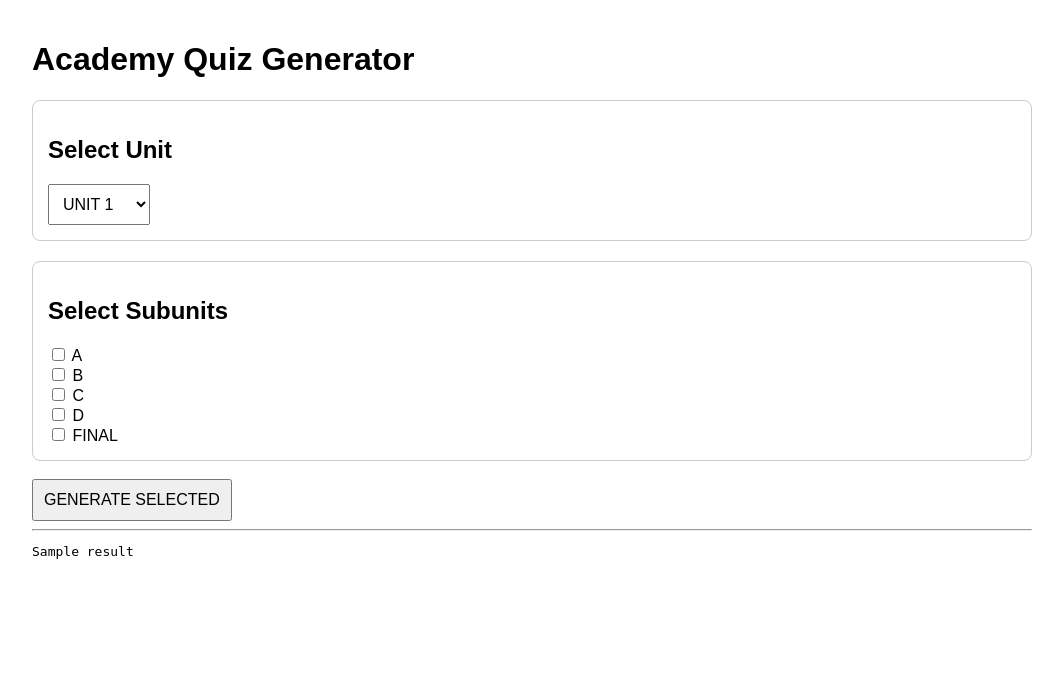
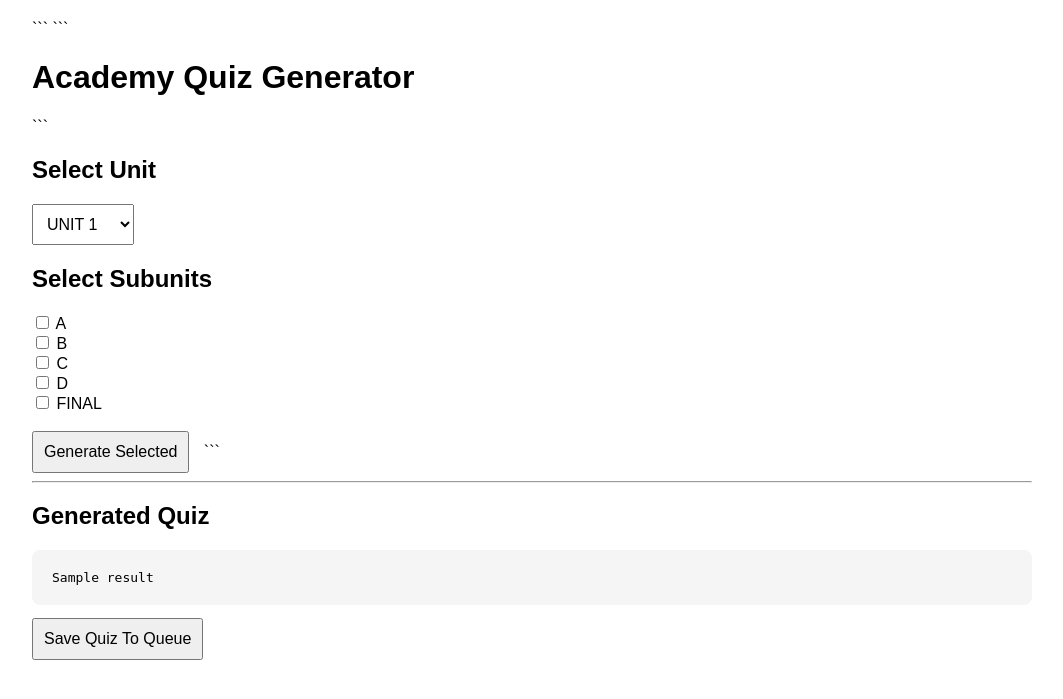
Before and after one commit to prorlandotroncoso-afk/academy-generator, a Flask app: template templates/index.html in a window 1280 px wide. Shown: the top 699 px of the page, without its empty margins (108-1171 px from the left). Run offline with Flask 3, Linux system fonts and the light colour scheme; the template is opened without the code that fills it: most values are stand-ins (such as "Sample title", 1, 10 or a date in 2020).

Commit message:
restore save quiz button and queue frontend

````diff
--- a/templates/index.html
+++ b/templates/index.html
@@ -1,8 +1,10 @@
 <!DOCTYPE html>
+
 <html>
 <head>
     <title>Academy Generator</title>
 
+```
 <style>
 
     body{
@@ -12,20 +14,27 @@
         padding:20px;
     }
 
-        select,
-        button{
+    select,button{
         padding:10px;
         font-size:16px;
+        margin-right:10px;
     }
 
-        .box{
-            margin-top:20px;
-            padding:15px;
-            border:1px solid #ccc;
+    pre{
+        background:#f5f5f5;
+        padding:20px;
+        white-space:pre-wrap;
         border-radius:8px;
     }
 
+    #saveResult{
+        margin-top:15px;
+        font-weight:bold;
+    }
+
 </style>
+```
+
 </head>
 
 <body>
@@ -34,8 +43,7 @@
 
 <form method="POST">
 
-    <div class="box">
-
+```
 <h2>Select Unit</h2>
 
 <select name="unit">
@@ -53,38 +61,30 @@
 
 </select>
 
-    </div>
-
-    <div class="box">
-
 <h2>Select Subunits</h2>
 
 <label>
     <input type="checkbox" name="subunits" value="A">
     A
 </label>
-
 <br>
 
 <label>
     <input type="checkbox" name="subunits" value="B">
     B
 </label>
-
 <br>
 
 <label>
     <input type="checkbox" name="subunits" value="C">
     C
 </label>
-
 <br>
 
 <label>
     <input type="checkbox" name="subunits" value="D">
     D
 </label>
-
 <br>
 
 <label>
@@ -92,13 +92,12 @@
     FINAL
 </label>
 
-    </div>
-
-    <br>
+<br><br>
 
 <button type="submit">
-        GENERATE SELECTED
+    Generate Selected
 </button>
+```
 
 </form>
 
@@ -106,7 +105,49 @@
 
 <hr>
 
-<pre>{{ result }}</pre>
+<h2>Generated Quiz</h2>
+
+<pre id="quizContent">{{ result }}</pre>
+
+<button id="saveQuizBtn">
+    Save Quiz To Queue
+</button>
+
+<div id="saveResult"></div>
+
+<script>
+
+document
+.getElementById("saveQuizBtn")
+.addEventListener("click", async () => {
+
+    const quizText =
+        document.getElementById("quizContent").innerText;
+
+    const response = await fetch(
+        "/save_quiz",
+        {
+            method: "POST",
+
+            headers: {
+                "Content-Type": "application/json"
+            },
+
+            body: JSON.stringify({
+                title: "Generated Quiz",
+                content: quizText
+            })
+        }
+    );
+
+    const data = await response.json();
+
+    document.getElementById("saveResult").innerHTML =
+        "✅ Quiz guardado. Pendientes: " + data.pending;
+
+});
+
+</script>
 
 {% endif %}
 
````
Lines whose indentation alone changed are shown as unchanged.
